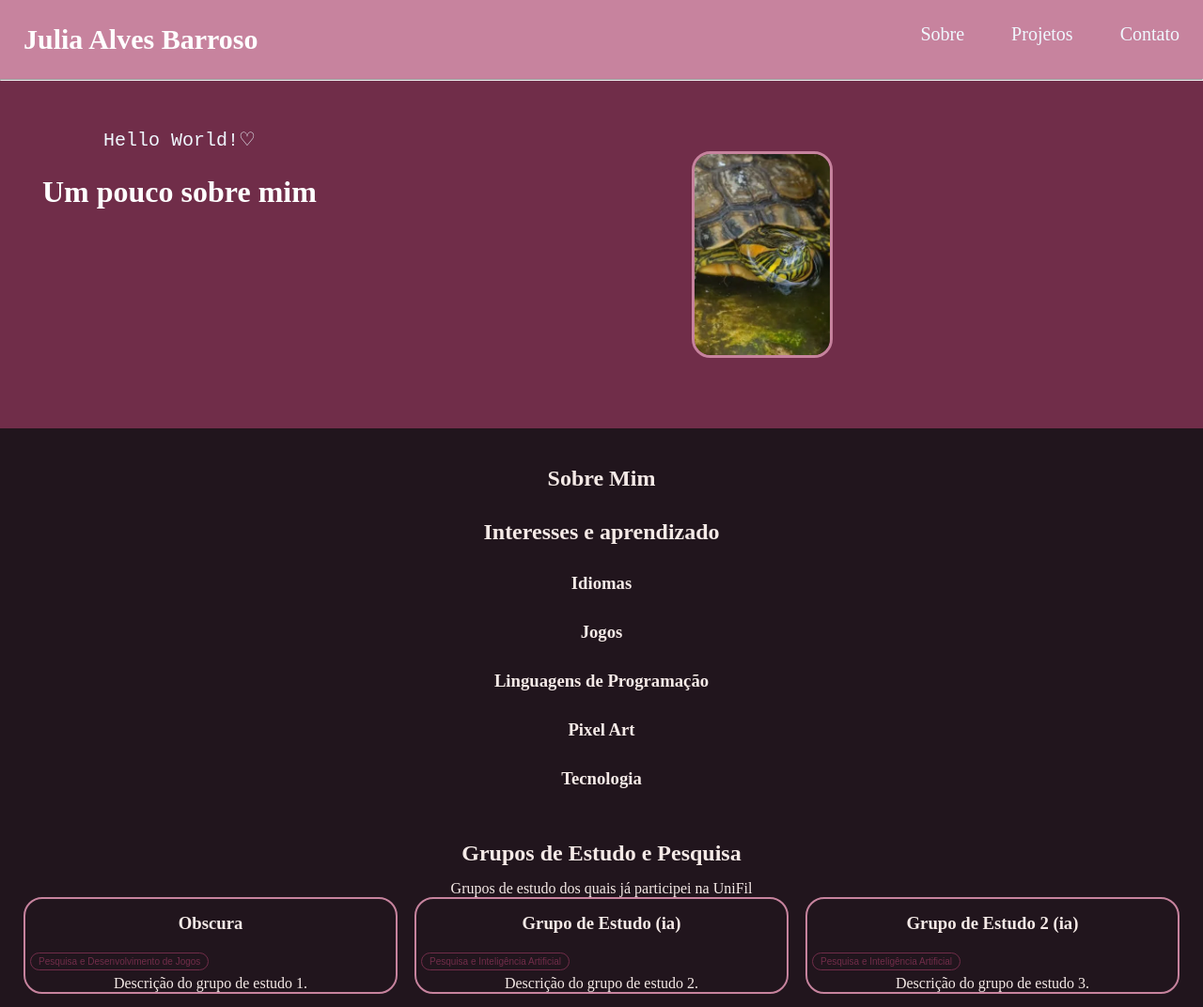
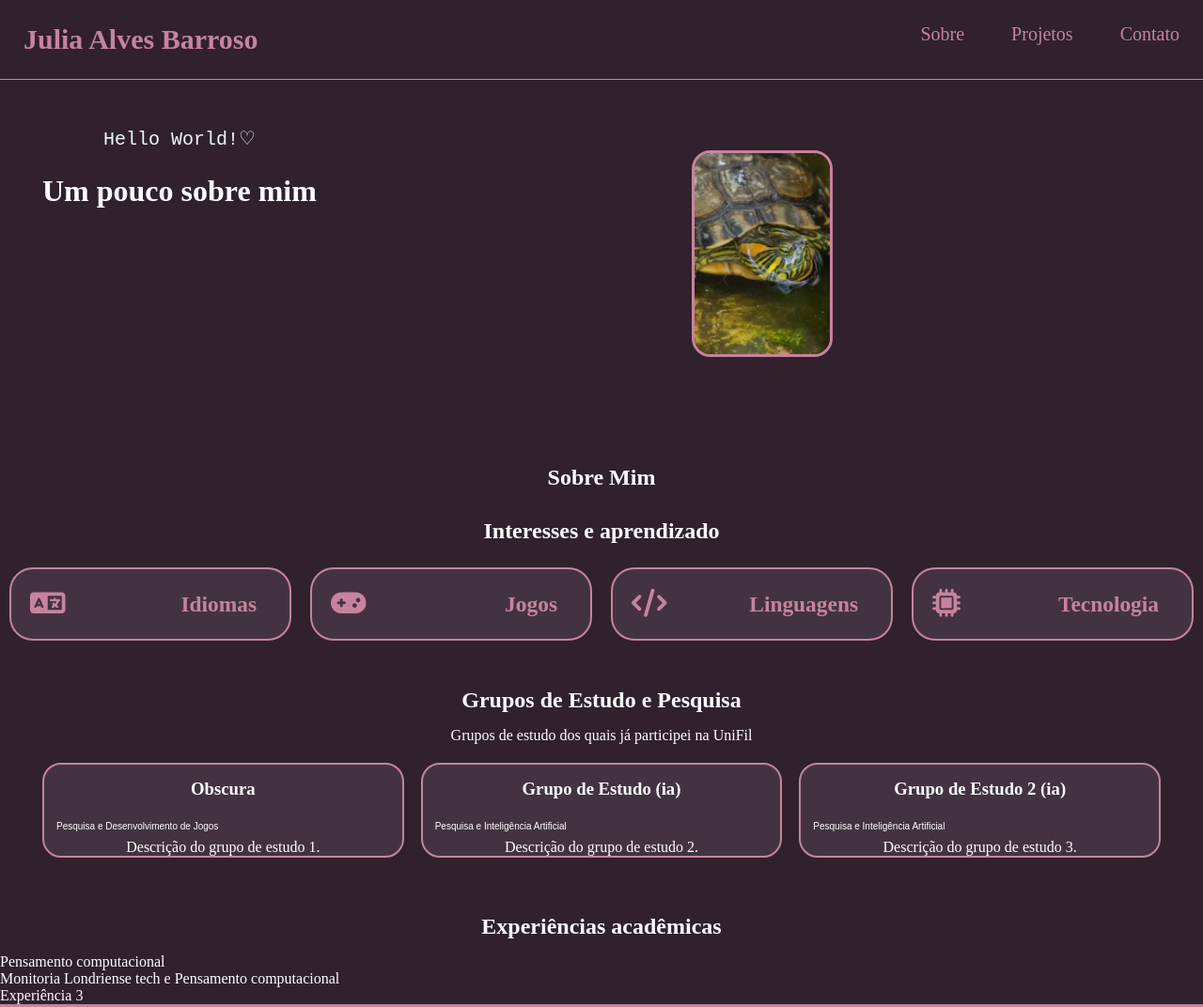
Before and after one commit to alvesjulinha/Trabalho-Final, a plain HTML site: page index.html in a window 1280 px wide. Shown: the top 1072 px of the page at 94% size. Drawn offline with Linux system fonts and the light colour scheme.

Commit message:
Estilização com variáveis
Melhorei a estilização de alguns elementos e usei variáveis para definir as cores da maior parte dos elementos. Estou estudando se desta maneira poderei implementar uma maneira de alternar entre modo escuro e modo claro.

```diff
--- a/index.html
+++ b/index.html
@@ -1,6 +1,5 @@
 <!DOCTYPE html>
 <html lang="pt-br">
-
 
 <head>
     <meta charset="UTF-8">
@@ -11,7 +10,6 @@
     <!-- Font Awesome -->
     <link rel="stylesheet" href="https://cdnjs.cloudflare.com/ajax/libs/font-awesome/6.7.2/css/all.min.css">
 
-
 </head>
 
 
@@ -20,6 +18,7 @@
         <div class="menu-titulo">
             <h4>Julia Alves Barroso</h4>
         </div>
+
         <div class="menu-navegacao">
             <nav>
                 <ul>
@@ -62,33 +61,43 @@
             <div class="interesses-grade">
 
                 <div class="interesse">
-                    <div class="interesse-icone"></div>
+                    <div class="interesse-icone">
+                        <i class="fa-solid fa-language"></i>
+                    </div>
+                    <div class="interesse-texto">
                         <h3>Idiomas</h3>
                         <p></p>
                     </div>
+                </div>
 
                 <div class="interesse">
-                    <div class="interesse-icone"></div>
+                    <div class="interesse-icone">
+                        <i class="fa-solid fa-gamepad"></i>
+                    </div>
+                    <div class="interesse-texto">
                         <h3>Jogos</h3>
                         <p></p>
                     </div>
-
-                <div class="interesse">
-                    <div class="interesse-icone"></div>
-                    <h3>Linguagens de Programação</h3>
-                    <p></p>
                 </div>
 
                 <div class="interesse">
-                    <div class="interesse-icone"></div>
-                    <h3>Pixel Art</h3>
+                    <div class="interesse-icone">
+                        <i class="fa-solid fa-code"></i>
+                    </div>
+                    <div class="interesse-texto">
+                        <h3>Linguagens</h3>
                         <p></p>
+                    </div>
                 </div>
 
                 <div class="interesse">
-                    <div class="interesse-icone"></div>
+                    <div class="interesse-icone">
+                        <i class="fa-solid fa-microchip"></i>
+                    </div>
+                    <div class="interesse-texto">
                         <h3>Tecnologia</h3>
                         <p></p>
+                    </div>
                 </div>
 
             </div>
--- a/style.css
+++ b/style.css
@@ -6,7 +6,7 @@
 }
 
 body{
-    background-color: var(--fundo-principal);
+    background-color: var(--ameixa);
     color: var(--texto);
 }
 
@@ -38,7 +38,7 @@ h2, h3, h4 {
     display: flex;
     justify-content: space-evenly;
     color: white;
-    background-color: var(--cor-destaque);
+    background-color: var(--fundo-principal);
     margin-bottom: 25px;
 }
 
@@ -63,9 +63,23 @@ h2, h3, h4 {
     color: white;
 }
 
+/* Paleta */
+
+:root{
+    color-scheme: dark;
+    --ameixa: #30212d;
+    --ameixa-claro: #433342;
+    --vinho: #70445c;
+    --rosa: #C7839e;
+    --rosa-claro: #e8b9ca;
+    --creme: #f5eae7;
+    --texto-secundario: #c5b5be;
+}
 
 hr {
-    color: aliceblue;
+    background-color: var(--rosa);
+    height: 1px;
+    border: none;
 }
 
 
@@ -75,8 +89,8 @@ hr {
     flex-direction: row;
     justify-content: space-between;
     text-align: center;
-    color: white;
-    background-color: #C7839E;
+    color: var(--rosa);
+    background-color: var(--ameixa);
 }
 
 h4 {
@@ -99,7 +113,7 @@ h4 {
 }
 
 .menu a {
-    color: aliceblue;
+    color: var(--rosa);
 }
 
 .apresentacao p {
@@ -108,12 +122,41 @@ h4 {
     font-size: 20px;
 }
 
+/* Interesses */
+.interesses-grade{
+    display: grid;
+    grid-template-columns: repeat(4, 1fr);
+}
+
+.interesse{
+    display: flex;
+    align-items: center;
+    justify-content: space-between;
+    color: var(--rosa);
+    border: var(--rosa) 2px solid;
+    background-color: var(--ameixa-claro);
+    border-radius: 25px;
+    margin: 10px;
+    padding: 5px;
+}
+
+.interesse-icone{
+    font-size: 30px;
+    padding: 15px;
+}
+
+.interesse-texto{
+    font-size: 20px;
+    padding-right: 15px;
+}
+
 /* Grupos de estudo */
 
 .grupo-grade{
     display: grid;
     grid-template-columns: repeat(3, 1fr);
     gap: 18px;
+    margin: 20px;
 }
 
 .grupos-estudos{
@@ -122,7 +165,8 @@ h4 {
 }
 
 .grupo{
-    border: #C7839E solid 2px;
+    background-color: var(--ameixa-claro);
+    border: var(--rosa) solid 2px;
     border-radius: 20px;
 }
 
@@ -142,19 +186,22 @@ h4 {
 }
 
 .projeto{
-    border: solid 2px #C7839E;
-    border-radius: 15px;
+    border: solid 2px var(--rosa);
+    border-radius: 25px;
+    background-color: var(--ameixa-claro);
 }
 
 
 .botao {
-    font-size: 10px;
+    font-size: 15px;
     padding: 10px;
+    padding-right: 30px;
+    padding-left: 30px;
     border-radius: 20px;
-    color: aqua;
-    background-color: #C7839E;
-    border: solid 1px tomato;
-    margin: 45px;
+    color: var(--rosa);
+    background-color: var(--rosa-claro);
+    border: solid 1px var(--rosa);
+    margin: 5px;
     text-align: center;
 }
 
@@ -171,9 +218,9 @@ h4 {
     margin: 5px;
     width: fit-content;
     border-radius: 20px;
-    border: var(--cor-destaque) solid 1px;
-    color: var(--cor-destaque);
-    background-color: var(--cor-principal);
+    border: var(--cor-texto-etiqueta) solid 1px;
+    color: var(--cor-texto-etiqueta);
+    background-color: var(--cor-fundo);
 }
 
 
@@ -189,43 +236,43 @@ h4 {
 /* Cores das tags*/
 
 .tipo-item-academico {
-    --cor-principal: tomato;
-    --cor-destaque-etiqueta:tomato;
+    --cor-fundo: #244a37;
+    --cor-texto-etiqueta:#a4e2b8;
 }
 
 .tipo-item-pessoal {
-    --cor-principal: tomato;
-    --cor-destaque-etiqueta: tomato;
+    --cor-fundo: #6C0B71;
+    --cor-texto-etiqueta:#6C0B71;
 }
 
 .tipo-item-game {
-    --cor-principal: tomato;
-    --cor-destaque-etiqueta: tomato;
+    --cor-fundo: tomato;
+    --cor-texto-etiqueta:tomato;
 }
 
 .tipo-item-prototipo {
-    --cor-principal: tomato;
-    --cor-destaque-etiqueta: tomato;
+    --cor-fundo: #293f59;
+    --cor-texto-etiqueta:#b4d4f5;
 }
 
 .tipo-item-web {
-    --cor-principal: tomato;
-    --cor-destaque-etiqueta: tomato;
+    --cor-fundo: tomato;
+    --cor-texto-etiqueta:tomato;
 }
 
 .tipo-item-concluido {
-    --cor-principal: tomato;
-    --cor-destaque-etiqueta: tomato;
+    --cor-fundo: #244a37;
+    --cor-texto-etiqueta:#a4e2b8;
 }
 
 .tipo-item-arquivado {
-    --cor-principal: tomato;
-    --cor-destaque-etiqueta: tomato;
+    --cor-fundo: #443a44;
+    --cor-texto-etiqueta:#d2c4d1;
 }
 
 .tipo-item-em-andamento {
-    --cor-: tomato;
-    --cor-destaque-etiqueta: tomato;
+    --cor-fundo: #59451f;
+    --cor-texto-etiqueta:#f5d58b;
 }
 
 /* Contatos */
@@ -239,10 +286,11 @@ h4 {
 }
 
 .redes-sociais{
-    border: #C7839E 2px solid;
+    border: var(--rosa) 2px solid;
     border-radius: 15px;
     display: flex;
-    color: #C7839E;
+    color: var(--rosa-claro);
+    background-color: var(--ameixa-claro);
     margin: 25px;
     padding: 10px;
     padding-right: 15px;
@@ -258,32 +306,65 @@ h4 {
 /* Medidas e imagens provisórias */
 .secao-formulario{
     background-image: url(https://encrypted-tbn0.gstatic.com/images?q=tbn:ANd9GcRyJq12i-uyBuYjuPkbjLB4zJvo0iA_4Izcn8lWB8e_HA&s=10);
+    /* Colocar imagem que ocupe a seção sem se dividir */
     margin: 45px;
     padding: 30px;
-    border: #C7839E solid 2px;
+    border: var(--rosa) solid 2px;
     border-radius: 25px;
-    height: 500px;
+    height: fit-content;
 }
 
 .formulario{
-    background-color:white;
-    width: 250px;
-    padding: 25px;
-    border: #C7839E solid 2px;
+    background-color:var(--vinho);
+    color: var(--creme);
+    padding: 15px;
+    border: var(--rosa) solid 2px;
     border-radius: 25px;
+    height: fit-content;
+    width: 60%;
+}
+
+input{
+    background-color: var(--ameixa-claro);
+    width: 100%;
+    padding: 10px;
+    border: 1px var(--rosa) solid;
+    border-radius: 5px;
+    margin: 10px;
+    /* Muito grudado na borda */
+}
+
+.campo-mensagem, .campo-nome, .campo-email{
+    display: flex;
+    flex-direction: column;
+    margin-right: 20px;
+    padding: 10px;
+    font-size: 18px;
+    font-family: Arial, Helvetica, sans-serif;
+}
+
+textarea{
+    background-color: var(--ameixa-claro);
+    width: 100%;
+    padding: 10px;
+    margin-bottom: 15px;
+    border: 1px var(--rosa) solid;
+    border-radius: 5px;
+    margin: 10px;
+    height: 200px;
 }
 
 /* Rodapé */
 
 .rodape{
-    background-color: #C7839E;
-    color: aliceblue;
+    background-color: var(--rosa);
+    color: var(--creme);
     padding: 15px;
 }
 
 .rodape a{
     font-size: 30px;
-    color: aliceblue;
+    color: var(--creme);
     padding: 40px;
     padding-top: 10px;
     padding-bottom: 25px;
@@ -294,30 +375,3 @@ h4 {
     justify-content: center;
     text-align: center;
 }
-
-/* Paleta */
-/* Tema escuro */
-
-:root{
-    color-scheme: dark;
-    --fundo-principal: #21151D;
-    --fundo-card: #392434;
-    --cor-destaque: #702D49;
-    --rosa: #C7839E;
-    --rosa-claro: #E8B9CA;
-    --texto: #F5EAE7;
-    --texto-secundario: #BDAAB3;
-}
-
-/* Tema claro */
-:root[data-theme="light"] {
-    color-scheme: light;
-
-    --fundo-principal: #F7F0F2;
-    --fundo-card: #FFF9FA;
-    --cor-destaque: #702D49;
-    --rosa: #A85D7A;
-    --rosa-claro: #702D49;
-    --texto: #34232D;
-    --texto-secundario: #765F6B;
-}
```
Lines whose indentation alone changed are shown as unchanged.
